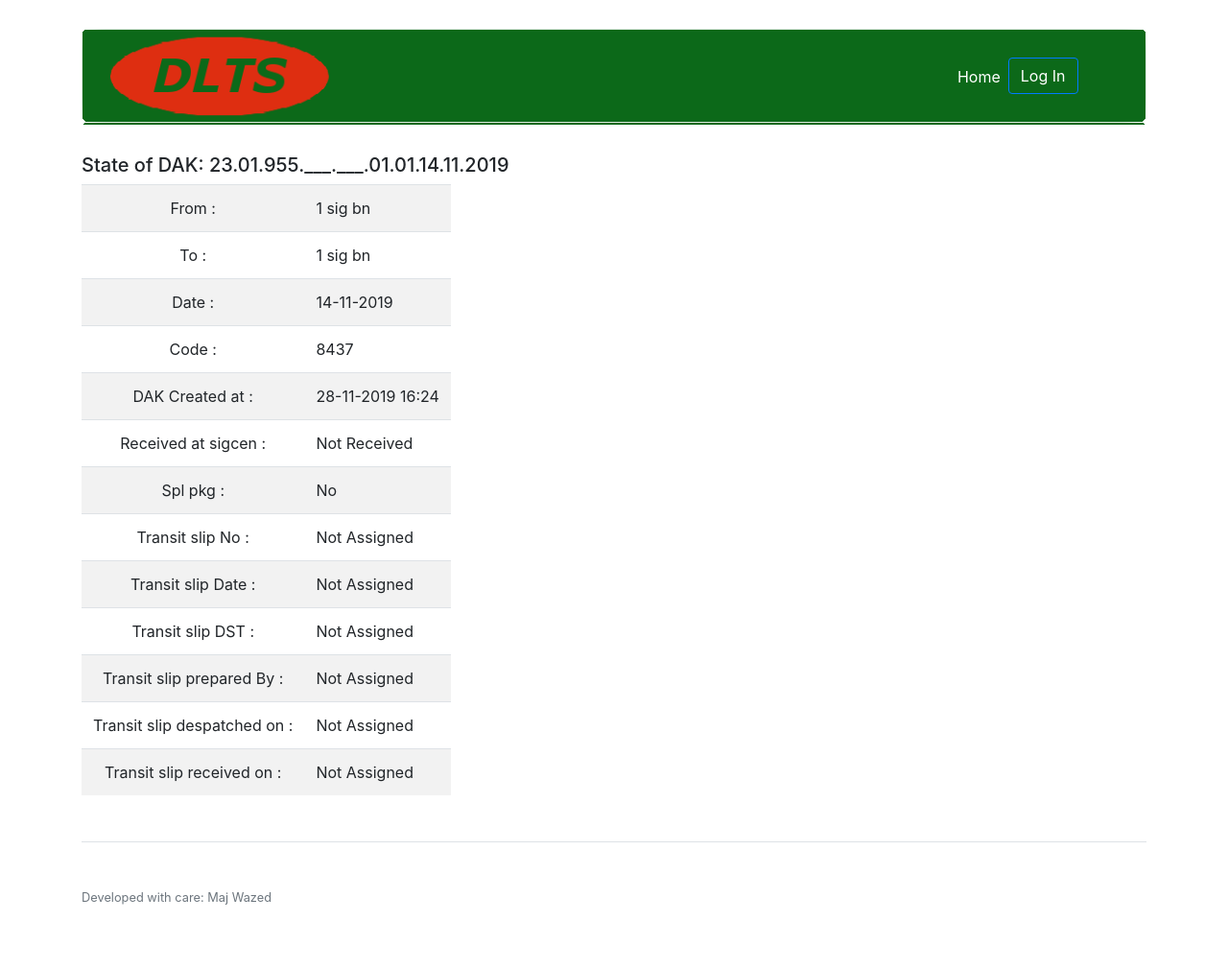
After one commit to mdwazed/sigcen, a Django app: page /letter_state/1 in a window 1280 px wide. The commit adds this page. Shown: the whole page at 96% size. Run offline with Django 3.2, Linux system fonts and the light colour scheme; data comes from the database, SQL or seed files in the repository; some libraries are stand-ins or nearby versions.

Commit message:
leater search and state option added

```diff
--- a/stp/tsp/transit_slip/admin.py
+++ b/stp/tsp/transit_slip/admin.py
@@ -1,8 +1,9 @@
 from django.contrib import admin
-from transit_slip.models import Unit, Sta, Letter, Profile
+from transit_slip.models import Unit, Sta, Letter, Profile, TransitSlip
 
 # Register your models here.
 admin.site.register(Unit)
 admin.site.register(Sta)
 admin.site.register(Letter)
 admin.site.register(Profile)
+admin.site.register(TransitSlip)
--- a/stp/tsp/transit_slip/static/assets/stylesheets/style.css
+++ b/stp/tsp/transit_slip/static/assets/stylesheets/style.css
@@ -11,6 +11,10 @@
     .bd-placeholder-img-lg {
         font-size: 3.5rem;
     }
+}
+
+.container {
+    margin-top: 30px;
 }
 
 .letter-details-heading {
@@ -111,3 +115,23 @@
 .home-title img {
     height: 200px;
 }
+
+.search-result {
+    margin-top: 30px;
+}
+
+.state-table {
+    width: fit-content;
+}
+
+.dak-state {
+    width: 50%;
+}
+
+.dak-state .td-1 {
+    text-align: center;
+}
+
+.dak-state .td-2 {
+    text-align: left;
+}
--- a/stp/tsp/transit_slip/templates/transit_slip/current_transit_slip.html
+++ b/stp/tsp/transit_slip/templates/transit_slip/current_transit_slip.html
@@ -22,10 +22,10 @@
                     <td>{{ t_slip.dst }}</td>
                     <td>{{ t_slip.id }}</td>
                     <td>{{ t_slip.date }}</td>
-                    <td>count</td>
+                    <td>{{ t_slip.ltr_count }}</td>
                     <td>
+                        <a href="{% url 'transit_slip_detail' id=t_slip.id %}">Details |</a>
                         <a href="{% url 'transit_slip_despatch' id=t_slip.id %}">Despatch |</a>
-                        <a href="{% url 'transit_slip_detail' id=t_slip.id %}">Details</a>
                     </td>
                 </tr>
                 {% endfor %}
--- /dev/null
+++ b/stp/tsp/transit_slip/templates/transit_slip/letter_state.html
@@ -0,0 +1,70 @@
+{% extends 'transit_slip/layout.html' %}
+{% block content %}
+<div class="container">
+    <h5>State of DAK: {{ letter.ltr_no }}</h5>
+    <div class="dak-state">
+        <table class="table table-striped state-table">
+            <tr>
+                <td class="td-1">From :</td>
+                <td class="td-2">{{ letter.from_unit }}</td>
+            </tr>
+            <tr>
+                <td class="td-1">To :</td>
+                <td class="td-2">{{letter.addr_line_1 | default_if_none:""}} {{ letter.to_unit }}</td>
+            </tr>
+            <tr>
+                <td class="td-1">Date :</td>
+                <td class="td-2">{{ letter.date | date:"d-m-Y" }}</td>
+            </tr>
+            <tr>
+                <td class="td-1">Code :</td>
+                <td class="td-2">{{ letter.u_string }}</td>
+            </tr>
+            <tr>
+                <td class="td-1">DAK Created at :</td>
+                <td class="td-2">{{ letter.created_at | date:"d-m-Y H:i" }}</td>
+            </tr>
+            <tr>
+                <td class="td-1">Received at sigcen :</td>
+                <td class="td-2">{{ letter.received_at_sigcen | default_if_none:"Not Received" }}</td>
+            </tr>
+            <tr>
+                <td class="td-1">Spl pkg :</td>
+                <td class="td-2">{% if letter.spl_pkg %} Yes {% else %} No {% endif %}</td>
+            </tr>
+            <tr>
+                <td class="td-1">Transit slip No :</td>
+                <td class="td-2">{% if letter.transit_slip %}{{ letter.transit_slip.pk }}
+                                    {% else %} Not Assigned {% endif %}</td>
+            </tr>
+            <tr>
+                <td class="td-1">Transit slip Date :</td>
+                <td class="td-2">{% if letter.transit_slip.date %}{{ letter.transit_slip.date | date:"d-m-Y H:i"}}
+                                    {% else %} Not Assigned {% endif %}</td>
+            </tr>
+            <tr>
+                <td class="td-1">Transit slip DST :</td>
+                <td class="td-2">{% if letter.transit_slip.dst %}{{ letter.transit_slip.dst }}
+                                {% else %} Not Assigned {% endif %}</td>
+            </tr>
+            <tr>
+                <td class="td-1">Transit slip prepared By :</td>
+                <td class="td-2">{% if letter.transit_slip.prepared_by %}{{ letter.transit_slip.prepared_by }}
+                                    {% else %} Not Assigned {% endif %}</td>
+            </tr>
+            <tr>
+                <td class="td-1">Transit slip despatched on :</td>
+                <td class="td-2">{% if letter.transit_slip.despatched_on %}{{ letter.transit_slip.despatched_on | date:"d-m-Y"}}
+                                    {% else %} Not Assigned {% endif %}</td>
+            </tr>
+            <tr>
+                <td class="td-1">Transit slip received on :</td>
+                <td class="td-2">{% if letter.transit_slip_received_on %}{{ letter.transit_slip_received_on | date:"d-m-Y"}}
+                                    {% else %} Not Assigned {% endif %}</td>
+            </tr>
+        </table>
+    </div>
+
+</div>
+
+{% endblock %}
--- a/stp/tsp/transit_slip/templates/transit_slip/old_transit_slip.html
+++ b/stp/tsp/transit_slip/templates/transit_slip/old_transit_slip.html
@@ -2,8 +2,8 @@
 {% load static %}
 {% block link %}
 <link rel="stylesheet" href="https://cdnjs.cloudflare.com/ajax/libs/jqueryui/1.12.1/jquery-ui.min.css" />
+{% endblock %}
 
-{% endblock %}
 {% block content %}
 <div class="container">
     <div>
@@ -40,7 +40,7 @@
                                             <td>
                                                 {{ ts.date }}
                                             </td>
-                                            <td>DAK COUNT</td>
+                                            <td>{{ ts.ltr_count }}</td>
                                             <td>
                                                 <a href="{% url 'transit_slip_detail' id=ts.id %}">Details</a>
                                             </td>
--- a/stp/tsp/transit_slip/templates/transit_slip/top_nav.html
+++ b/stp/tsp/transit_slip/templates/transit_slip/top_nav.html
@@ -37,6 +37,7 @@
                             <a class="dropdown-item" href="{% url 'current_transit_slip' %}">Current</a>
                             <a class="dropdown-item" href="#">Spl Pkg</a>
                             <a class="dropdown-item" href="{% url 'old_transit_slip' %}">Old</a>
+                            <a class="dropdown-item" href="{% url 'search_ltr' %}">Search</a>
                         </div>
                     </li>
                     <li class="nav-item dropdown">
--- a/stp/tsp/transit_slip/templates/transit_slip/transit_slip_detail.html
+++ b/stp/tsp/transit_slip/templates/transit_slip/transit_slip_detail.html
@@ -23,6 +23,8 @@
                     <th>To</th>
                     <th>Ltr no</th>
                     <th>Date</th>
+                    <th>Code</th>
+                    <th>Remarks</th>
                 </tr>
             </thead>
             <tbody>
@@ -32,6 +34,8 @@
                     <td>{{ ltr.to_unit }}</td>
                     <td>{{ ltr.ltr_no }}</td>
                     <td>{{ ltr.date }}</td>
+                    <td>{{ ltr.u_string }}</td>
+                    <td></td>
                 </tr>
                 {% endfor %}
             </tbody>
--- a/stp/tsp/transit_slip/urls.py
+++ b/stp/tsp/transit_slip/urls.py
@@ -20,8 +20,9 @@ urlpatterns = [
     path('letter_list_inhouse/', views.letter_list_inhouse, name= 'letter_list_inhouse'),
     path('letter_list_despatched/', views.letter_list_despatched, name= 'letter_list_despatched'),
     path('letter_delete/<str:ltr_no>', views.letter_delete, name= 'letter_delete'),
+    path('search_ltr', views.SearchLtrView.as_view(), name= 'search_ltr'),
     # path('letter/', views.letter_details, name= 'letter_details'),
-    # path('letter/<int:pk>', views.letter_details, name= 'letter_details'),
+    path('letter_state/<int:pk>', views.letter_state, name= 'letter_state'),
     path('label/', views.label, name= 'label'),
     path('label/<int:pk>', views.label, name= 'label'),
     path('label_bulk/<str:ltr_no>', views.label_bulk, name= 'label_bulk'),
--- a/stp/tsp/transit_slip/views.py
+++ b/stp/tsp/transit_slip/views.py
@@ -101,7 +101,6 @@ class LetterView(LoginRequiredMixin, View):
         cur_date = datetime.today()
         init_ltr_no = self.get_default_letter_no()
         form = forms.LetterForm(initial={'ltr_no':init_ltr_no, 'date': cur_date})
-        logger.info('new letter form created with ltr no %s', init_ltr_no)
         units = Unit.objects.all()
         context = {
             'form' : form,
@@ -122,31 +121,33 @@ class LetterView(LoginRequiredMixin, View):
                 'units' : units,
             }
             if form.is_valid():
-                letter = form.save(commit=False)
-                letter.from_unit = request.user.profile.unit
-                letter.to_unit = Unit.objects.get(pk=to_unit_id)
-                letter.u_string = str(randint(1000, 10000))
-                qr_code_name = str(date.today().strftime("%d%m%Y")) + '-' + str(letter.u_string)
-                file_name = qr_code_name + '.png'
-                file_path = settings.MEDIA_ROOT
-                # file_url = file_path + '/qr_code/' + file_name
-                file_url = file_path + '/qr_code/' +date.today().strftime("%Y/%m/%d/")+ file_name
-                directory = os.path.dirname(file_url)
-                if not os.path.exists(directory):
-                    os.makedirs(directory)
-                img = qrcode.make(qr_code_name)
-                img.save(file_url)
-                # letter.qr_image_url = file_name
-                letter.qr_image_url = 'qr_code/' +date.today().strftime("%Y/%m/%d/")+ file_name
-                # letter.to_unit = Unit.objects.get(pk=address)
-                # print(letter.to_unit)
-                letter.save()
-                logger.info("new letter created with id %s", letter.pk)
+                try:
+                    letter = form.save(commit=False)
+                    letter.from_unit = request.user.profile.unit
+                    letter.to_unit = Unit.objects.get(pk=to_unit_id)
+                    letter.u_string = str(randint(1000, 10000))
+                    qr_code_name = str(date.today().strftime("%d%m%Y")) + '-' + str(letter.u_string)
+                    file_name = qr_code_name + '.png'
+                    file_path = settings.MEDIA_ROOT
+                    # file_url = file_path + '/qr_code/' + file_name
+                    file_url = file_path + '/qr_code/' +date.today().strftime("%Y/%m/%d/")+ file_name
+                    directory = os.path.dirname(file_url)
+                    if not os.path.exists(directory):
+                        os.makedirs(directory)
+                    img = qrcode.make(qr_code_name)
+                    img.save(file_url)
+                    # letter.qr_image_url = file_name
+                    letter.qr_image_url = 'qr_code/' +date.today().strftime("%Y/%m/%d/")+ file_name
+                    # letter.to_unit = Unit.objects.get(pk=address)
+                    # print(letter.to_unit)
+                    letter.save()
+                    logger.info("new letter created with id %s", letter.pk)
+                except Exception as excp:
+                    logger.warnign("new letter creation failed- " + type(excp))
+                    return HttpResponse("letter creation failed")
             else:
                 return render(request, self.template_name, context)
         return redirect(letter_list_inhouse)
-
-        # return render(request, self.template_name, context)
 
     def get_default_letter_no(self):
         prefix = '23.01.955.__.__.01.01.'
@@ -178,10 +179,23 @@ def letter_details(request, pk=None):
         }
     return render(request, 'transit_slip/letter_details.html', context)
 
+def letter_state(request, pk=None):
+    if not pk:
+        return redirect('search_ltr')
+    else:
+        letter = Letter.objects.get(pk=pk)
+        print(letter)
+        context = {
+            'letter': letter,
+        }
+        return render(request, 'transit_slip/letter_state.html', context)
+
+
 @login_required
 def letter_list_inhouse(request):
     unit = Unit.objects.get(pk=request.session['unitid'])
-    letters = Letter.objects.filter(from_unit=unit, received_by_sigcen=False, date__gte=datetime.today()-timedelta(days=7)).order_by('-created_at')
+    letters = Letter.objects.filter(from_unit=unit, received_by_sigcen=False,
+        date__gte=datetime.today()-timedelta(days=7)).order_by('-created_at')
     context = {
         'letters' : letters,
         'unit' : unit,
@@ -191,7 +205,8 @@ def letter_list_inhouse(request):
 @login_required
 def letter_list_despatched(request):
     unit = Unit.objects.get(pk=request.session['unitid'])
-    letters = Letter.objects.filter(from_unit=unit, received_by_sigcen=True, date__gte=datetime.today()-timedelta(days=7)).order_by('-created_at')
+    letters = Letter.objects.filter(from_unit=unit, received_by_sigcen=True,
+        date__gte=datetime.today()-timedelta(days=15)).order_by('-created_at')
     context = {
         'letters' : letters,
         'unit' : unit,
@@ -330,7 +345,8 @@ class DakInManualView(LoginRequiredMixin, View):
             else:
                 code = None
             if not code:
-                letters = Letter.objects.filter(from_unit=unit, date=date, received_by_sigcen=False).order_by('-created_at')
+                letters = Letter.objects.filter(from_unit=unit, date=date,
+                    received_by_sigcen=False).order_by('-created_at')
             else:
                 letters = Letter.objects.filter(from_unit=unit, date=date, u_string=code)
 
@@ -407,7 +423,8 @@ class CreateTransitSlipView(LoginRequiredMixin, View):
             return redirect('create_transit_slip')
         max_size = int(request.POST['pkg-size'])
         ltrs = Letter.objects.filter(to_unit__sta_name=sta_id,
-                received_by_sigcen=True, transit_slip=None, spl_pkg=False).order_by('-received_at_sigcen')[:max_size]
+                received_by_sigcen=True, transit_slip=None,
+                spl_pkg=False).order_by('-received_at_sigcen')[:max_size]
         ltr_count = len(ltrs)
         context = {
             'stas' : self.stas,
@@ -510,3 +527,39 @@ class TransitSlipPrintView(LoginRequiredMixin, View):
             'ltr_count': ltr_count,
         }
         return render(request, self.template, context)
+
+class SearchLtrView(LoginRequiredMixin, View):
+    template = 'transit_slip/search_ltr.html'
+    def get_unit_choices(self, request):
+        unit_id = request.session['unitid']
+        sta = Unit.objects.get(pk=unit_id).sta_name
+        unit_choices = [(unit.pk, unit.unit_name) for unit in Unit.objects.filter(sta_name=sta)]
+        return unit_choices
+    def get(self, request):
+        unit_choices = self.get_unit_choices(request)
+        context = {
+            'unit_choices': unit_choices,
+        }
+        return render(request, self.template, context)
+
+    def post(self, request):
+        print(request.POST)
+        if not (request.POST['unit-id'] or request.POST['search-date']):
+            return redirect('search_ltr')
+        else:
+            if request.POST['unit-id'] and request.POST['search-date']:
+                unit = Unit.objects.get(pk=request.POST['unit-id'])
+                search_date = datetime.strptime(request.POST['search-date'], "%d-%m-%Y")
+                letters = Letter.objects.filter(from_unit=unit, date=search_date)[:100]
+            elif request.POST['unit-id']:
+                unit = Unit.objects.get(pk=request.POST['unit-id'])
+                letters = Letter.objects.filter(from_unit=unit)[:100]
+            else:
+                search_date = datetime.strptime(request.POST['search-date'], "%d-%m-%Y")
+                letters = Letter.objects.filter(date=search_date)[:100]
+            unit_choices = self.get_unit_choices(request)
+            context = {
+                'letters': letters,
+                'unit_choices': unit_choices,
+            }
+            return render(request, self.template, context)
```
Also changed, not shown: stp/tsp/transit_slip/static/assets/javascript/transit_slip.js (+22 -13 lines), stp/tsp/transit_slip/templates/transit_slip/footer.html (+0 -29 lines), stp/tsp/transit_slip/templates/transit_slip/search_ltr.html (added, +77 -0 lines), stp/tsp/transit_slip/templates/transit_slip/transit_slip.html (+9 -3 lines), stp/tsp/transit_slip/templates/transit_slip/transit_slip_print.html (+6 -2 lines).
